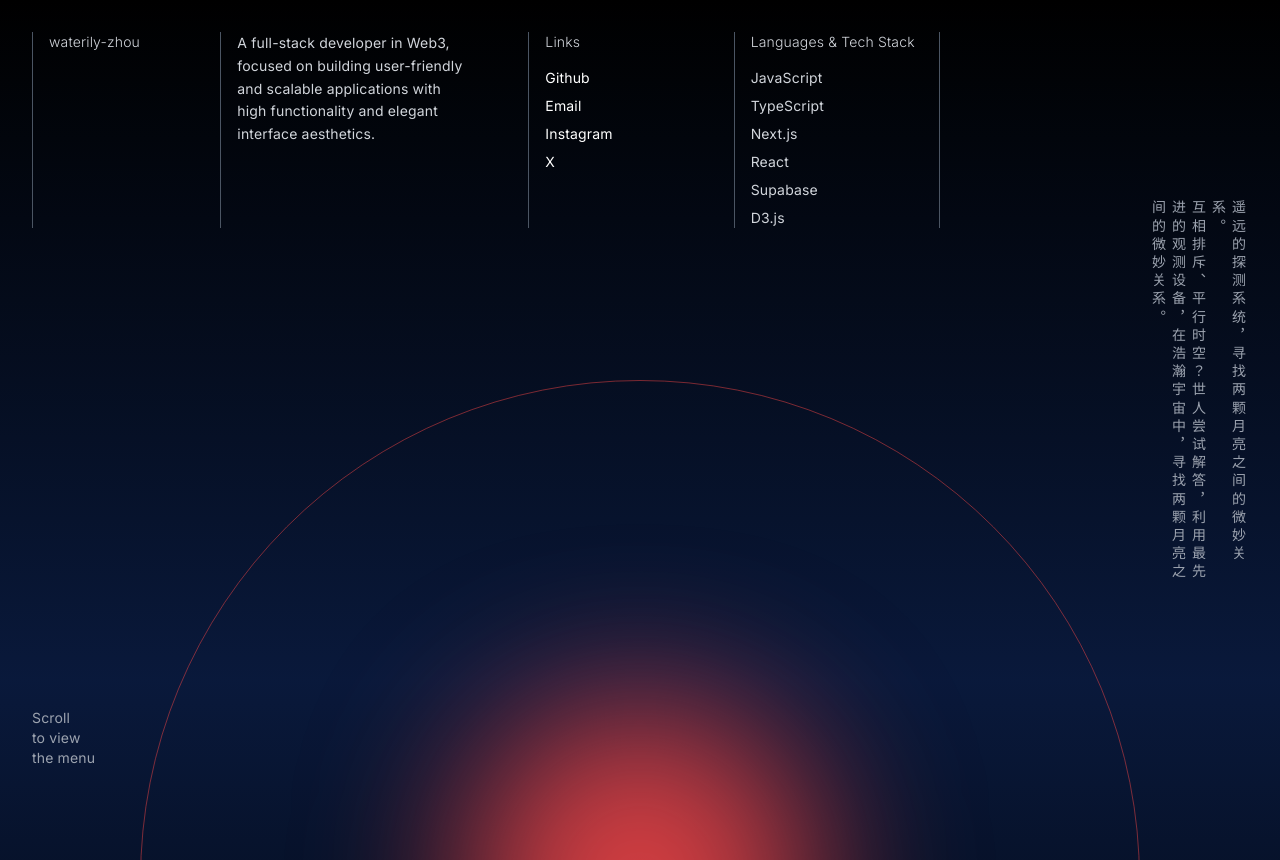
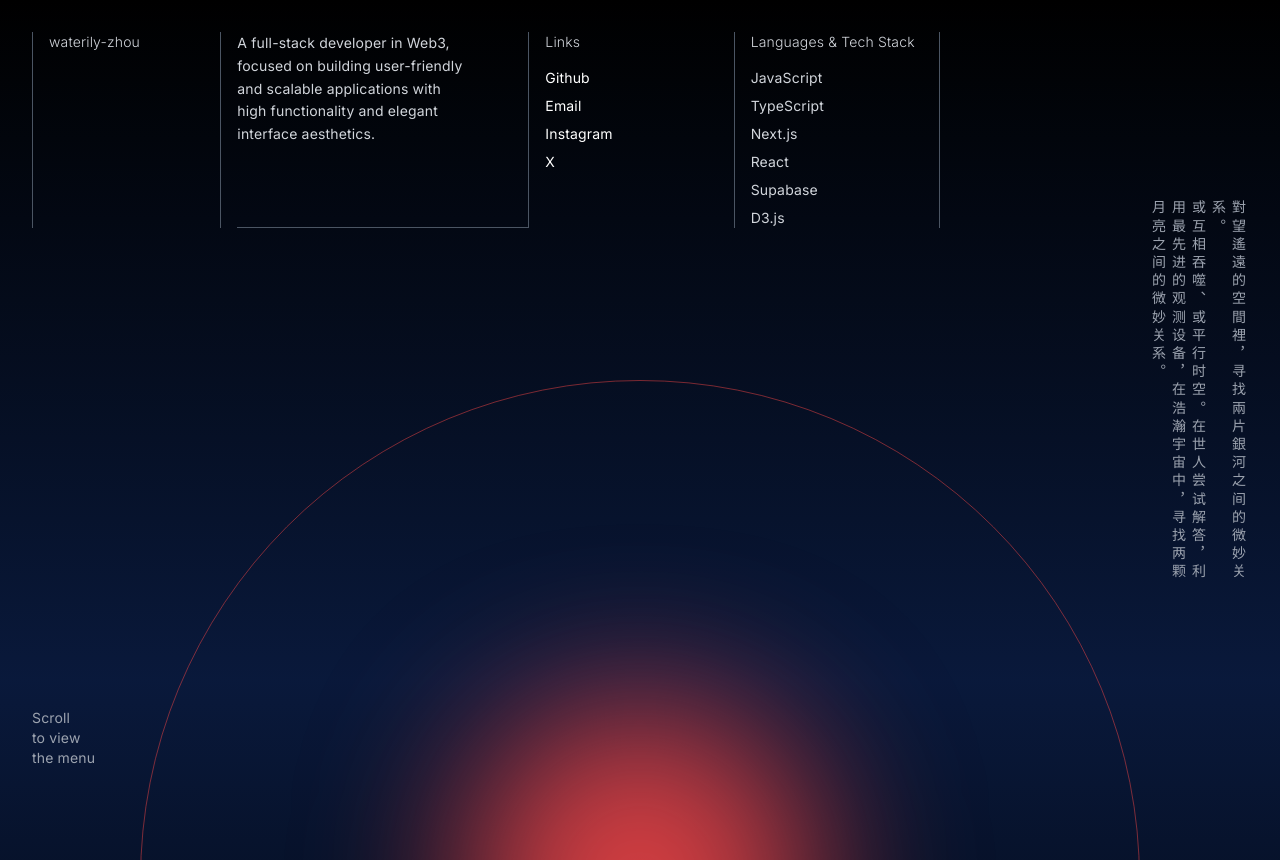
Before and after one commit to waterlily-zhou/personal-website, a Next.js app: page / in a window 1280 px wide. Shown: the top 860 px of the page. Built offline with nearby package versions, Linux system fonts and the light colour scheme; no server answers; a web font is replaced by a local one.

Commit message:
adjusting home page

```diff
--- a/app/page.tsx
+++ b/app/page.tsx
@@ -79,7 +79,7 @@ export default function Home() {
               <h1 className="text-sm font-light text-gray-300">waterily-zhou</h1>
             </div>
             {/* Introduction */}
-            <div className="space-y-2 md:border-r md:border-gray-600 pr-4 md:col-span-3">
+            <div className="space-y-2 md:border-r sm:border-b border-gray-600 pr-4 md:col-span-3">
               <p className="text-sm leading-relaxed text-gray-300 pr-12">
                 A full-stack developer in Web3, focused on building user-friendly and scalable
                 applications with high functionality and elegant interface aesthetics.
@@ -145,9 +145,9 @@ export default function Home() {
 
         {/* Vertical text on right */}
         <div className="absolute top-1/2 -translate-y-1/2 right-8 writing-vertical-rl text-sm text-gray-400">
-          遥远的探测系统，寻找两颗月亮之间的微妙关系。
+          對望遙遠的空間裡，寻找兩片銀河之间的微妙关系。
           <br />
-          互相排斥、平行时空？世人尝试解答，利用最先进的观测设备，在浩瀚宇宙中，寻找两颗月亮之间的微妙关系。
+          或互相吞噬、或平行时空。在世人尝试解答，利用最先进的观测设备，在浩瀚宇宙中，寻找两颗月亮之间的微妙关系。
         </div>
 
         {/* Scroll indicator */}
```
